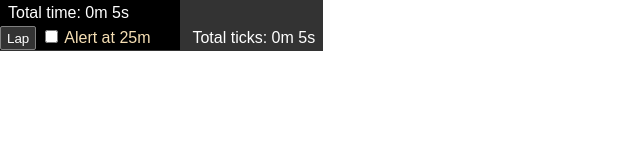
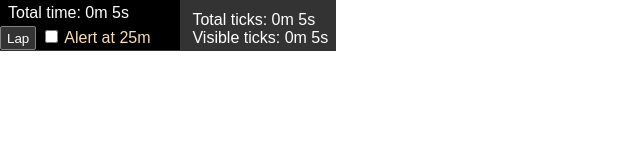
Before and after one commit to ZufengW/website-timer, a plain HTML site: page index.html in a window 1280 px wide. Shown: the whole page, without its empty margins (0-640 px from the left). Drawn offline with Linux system fonts and the light colour scheme.

Commit message:
Add counter for visible ticks

```diff
--- a/index.html
+++ b/index.html
@@ -24,6 +24,9 @@
       <p title="Time spent updating this page">
         Total ticks: <span id="total-ticks-span"></span>
       </p>
+      <p title="Amount of time this page was visible for">
+        Visible ticks: <span id="visible-ticks-span"></span>
+      </p>
     </div>
   </div>
   <script type="text/javascript" src="./website-timer.js"></script>
--- a/website-timer.js
+++ b/website-timer.js
@@ -6,6 +6,8 @@
    * Represents how long the webpage was running for.
    */
   let totalTicks = 0;
+  /** Number of ticks during which the page content was partially visible */
+  let totalVisibleTicks = 0;
 
   const CONTAINER_CLASSNAME = "container-div";
   const CONTAINER_CLASSNAME_OFFSET = "container-div container-div_offset";
@@ -20,6 +22,7 @@
   let pomoCheckbox  = document.getElementById('pomo-checkbox');
   let sideContainerDiv  = document.getElementById('side-container-div');
   let totalTicksSpan    = document.getElementById('total-ticks-span');
+  let visibleTicksSpan  = document.getElementById('visible-ticks-span');
 
   // clicking the button ends the current lap
   let prevLapTime = startTime;
@@ -56,9 +59,16 @@
           currLapTimeSpan.textContent = msToTimeString(Date.now() - prevLapTime);
       }
       totalTicks++;
-      // Update the total ticks display if visible
+
+      // Is the page at least partially visible?
+      if (document.visibilityState === 'visible') {
+        totalVisibleTicks++;
+      }
+
+      // Update the total ticks display if the side container visible
       if (elementVisible(sideContainerDiv)) {
         totalTicksSpan.textContent = sToTimeString(totalTicks);
+        visibleTicksSpan.textContent = sToTimeString(totalVisibleTicks);
       }
   }, 1000);
 
```
